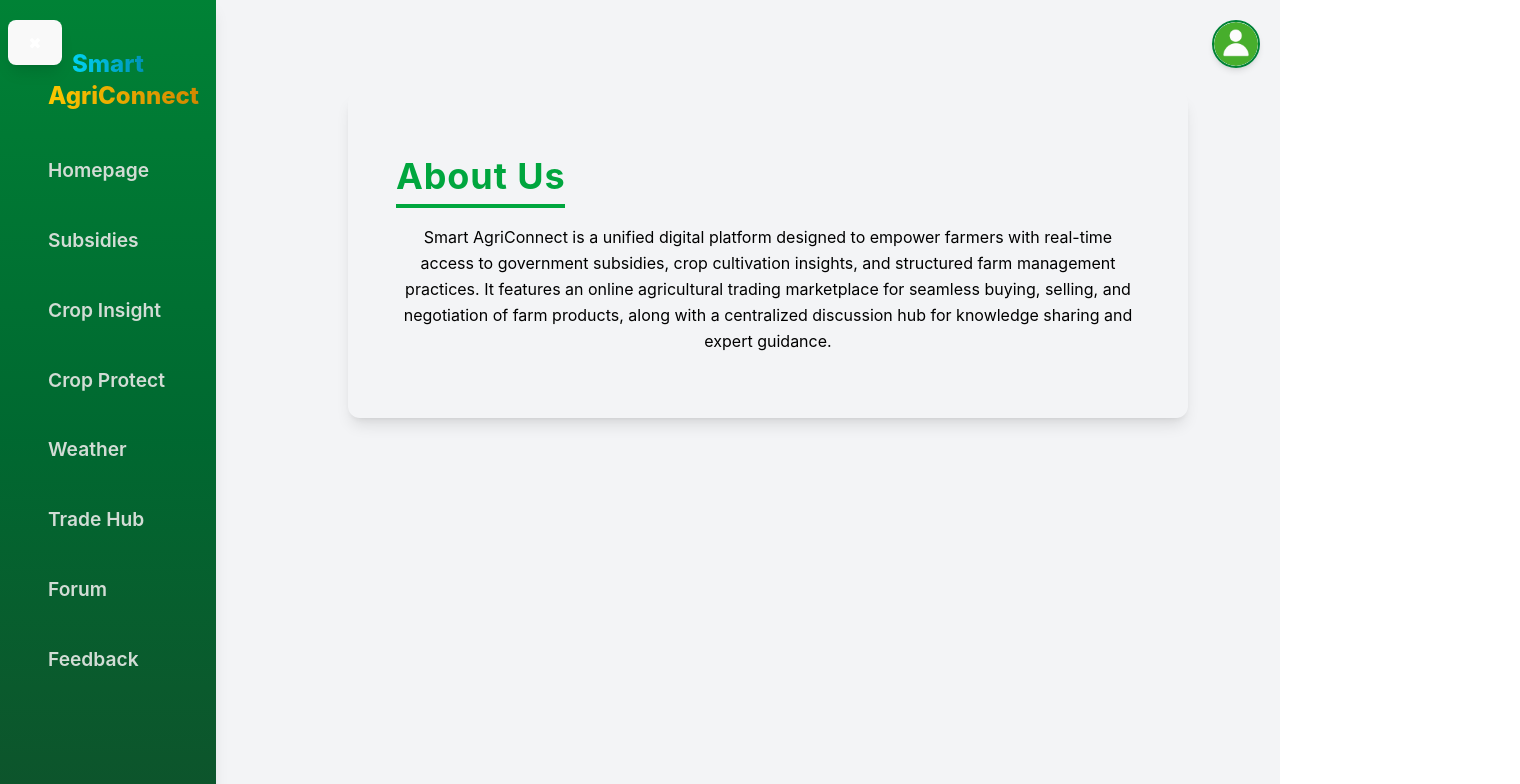
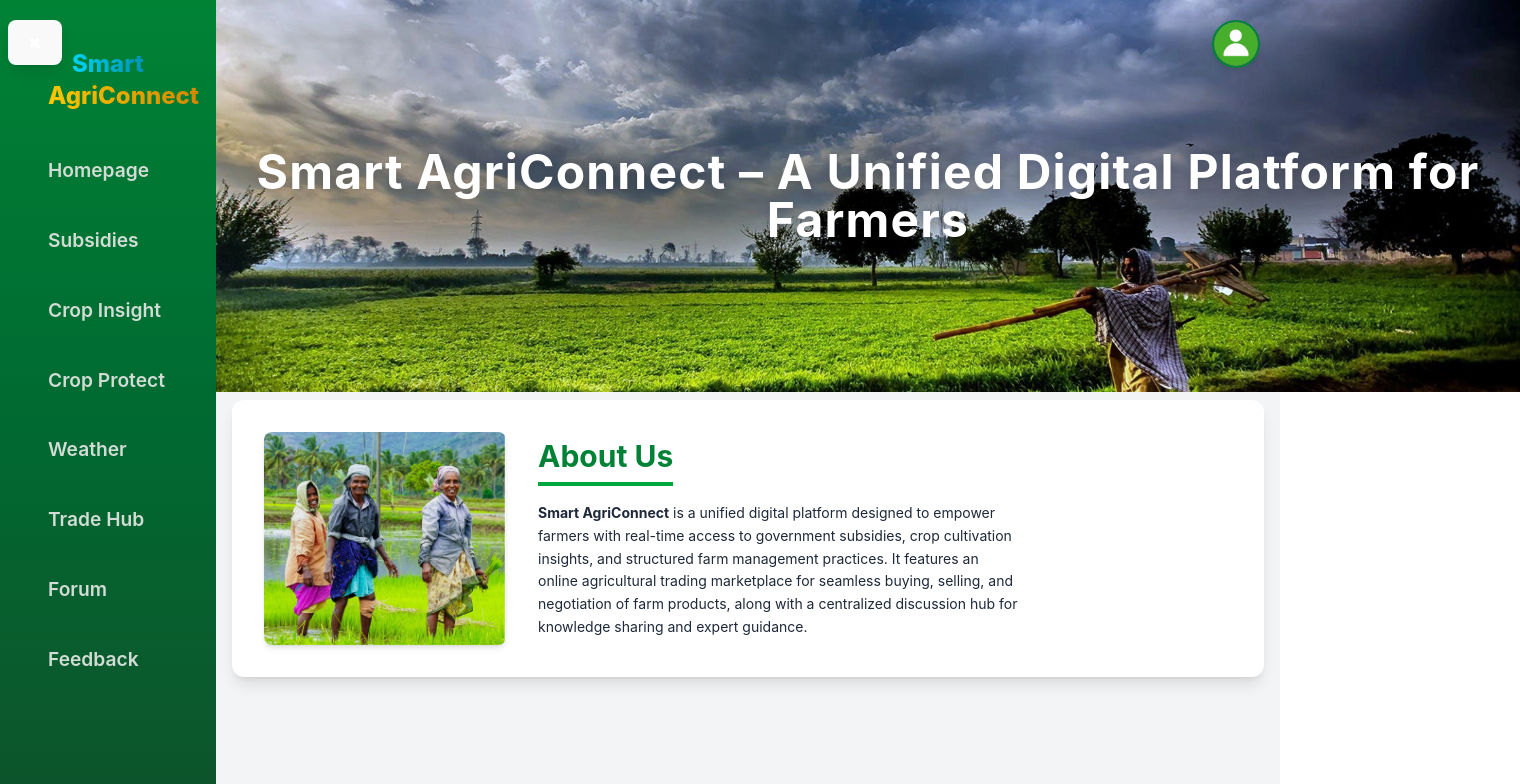
Before and after one commit to pradeep686/Smart-AgriConnect, a React (Vite) app in the folder frontend/: page /homepage in a window 1280 px wide. Shown: the top 784 px of the page, 1520 px wide, since content can reach past the window. Built offline with nearby package versions, Linux system fonts and the light colour scheme.

Commit message:
HomePage...

```diff
--- a/frontend/src/frontendPage/cropProtectPage/fertilizer.jsx
+++ b/frontend/src/frontendPage/cropProtectPage/fertilizer.jsx
@@ -62,16 +62,18 @@ const FertilizerInfo = () => {
       🌱 Fertilizer Information
     </h2>
 
-      <div className="flex justify-end mt-4">
-  <div className="relative w-80">
+    <div className="fixed top-18 left-3/4 transform -translate-x-1/2 w-[90%] max-w-md z-50">
+  <div className="relative w-full">
     <input
       type="text"
-        placeholder="Search Fertilizer..."
+      placeholder="Search Fertilizer..."
       className="w-full bg-white/30 backdrop-blur-lg text-gray-800 placeholder-gray-600 border border-gray-300 rounded-full py-3 pl-5 pr-12 focus:outline-none focus:ring-2 focus:ring-gray-500 shadow-lg transition-all duration-300"
       value={search}
-        onChange={(e) => setSearch(e.target.value)}
-   />
-    <button className="absolute right-2 top-1/2 transform -translate-y-1/2 bg-gradient-to-r from-gray-700 to-black p-3 rounded-full flex items-center justify-center hover:scale-105 transition-all duration-300">
+      onChange={(e) => setSearch(e.target.value)}
+    />
+    <button
+      className="absolute right-3 top-1/2 transform -translate-y-1/2 bg-gradient-to-r from-gray-700 to-black p-2 rounded-full flex items-center justify-center hover:scale-105 transition-all duration-300"
+    >
       <svg
         xmlns="http://www.w3.org/2000/svg"
         fill="none"
@@ -84,7 +86,8 @@ const FertilizerInfo = () => {
       </svg>
     </button>
   </div>
-</div><br/><br/>
+</div>
+<br/><br/>
       <div className="grid grid-cols-1 w-md:grid-cols-2 gap-4">
         {filteredFertilizers.map((fertilizer, index) => (
           <motion.div
--- a/frontend/src/frontendPage/cropProtectPage/pesticide.jsx
+++ b/frontend/src/frontendPage/cropProtectPage/pesticide.jsx
@@ -61,16 +61,18 @@ const PesticideInfo = () => {
         🛡️ Pesticide Information
       </h2>
 
-      <div className="flex justify-end mt-4">
-        <div className="relative w-80">
+      <div className="fixed top-18 left-3/4 transform -translate-x-1/2 w-[90%] max-w-md z-50">
+  <div className="relative w-full">
     <input
       type="text"
-            placeholder="Search Pesticide..."
+      placeholder="Search Fertilizer..."
       className="w-full bg-white/30 backdrop-blur-lg text-gray-800 placeholder-gray-600 border border-gray-300 rounded-full py-3 pl-5 pr-12 focus:outline-none focus:ring-2 focus:ring-gray-500 shadow-lg transition-all duration-300"
       value={search}
       onChange={(e) => setSearch(e.target.value)}
     />
-          <button className="absolute right-2 top-1/2 transform -translate-y-1/2 bg-gradient-to-r from-gray-700 to-black p-3 rounded-full flex items-center justify-center hover:scale-105 transition-all duration-300">
+    <button
+      className="absolute right-3 top-1/2 transform -translate-y-1/2 bg-gradient-to-r from-gray-700 to-black p-2 rounded-full flex items-center justify-center hover:scale-105 transition-all duration-300"
+    >
       <svg
         xmlns="http://www.w3.org/2000/svg"
         fill="none"
@@ -84,8 +86,7 @@ const PesticideInfo = () => {
     </button>
   </div>
 </div>
-      <br />
-      <br />
+<br/><br/>
       <div className="grid grid-cols-1 w-md:grid-cols-2 gap-4">
         {filteredPesticides.map((pesticide, index) => (
           <motion.div
--- a/frontend/src/frontendPage/homePage/homePage.jsx
+++ b/frontend/src/frontendPage/homePage/homePage.jsx
@@ -3,23 +3,53 @@ import React from "react";
 const HomePage = () => {
   return (
     <div className="flex min-h-screen bg-gray-100">
-      {/* Main Content (After Navbar) */}
-      <div className="ml-64 p-8 flex-1">
-        {/* About Us Section (Full-width rectangle) */}
-        <div className="bg-gradient-to-r from-700 to-900 text-white py-16 px-12 shadow-lg rounded-xl mx-5 mt-5">
+    {/* Main Content (After Navbar) */}
+    <div className="absolute inset-0  ml-54  min-h-screen">
 
-          <h2 className="text-4xl font-bold text-green-600 mb-4 text-left tracking-wide  border-b-4 border-green-600 pb-2 inline-block">
-            About Us
-          </h2>
+    <div className="relative  min-h-screen bg-gray-100">
+      {/* Full-width Image Section */}
+      <div
+        className="relative w-326 h-98  bg-cover bg-center"
+        style={{ backgroundImage: "url('/images/main1.webp')" }}
+      >
+        {/* Overlay for better text visibility */}
+        <div className="inset-0 bg-black/50"></div>
 
-          <h2 className="max-w-5xl mx-auto text-black leading-relaxed text-center">
-            Smart AgriConnect is a unified digital platform designed to empower farmers with real-time access
-            to government subsidies, crop cultivation insights, and structured farm management practices. It
-            features an online agricultural trading marketplace for seamless buying, selling, and negotiation
-            of farm products, along with a centralized discussion hub for knowledge sharing and expert guidance.
-          </h2>
+        {/* Text Content */}
+        <div className="absolute inset-0 flex flex-col items-center justify-center text-center text-white px-6">
+          <h6 className="text-4xl md:text-5xl font-bold tracking-wide drop-shadow-lg">
+            Smart AgriConnect – A Unified Digital Platform for Farmers
+          </h6>
 
         </div>
+      </div>
+
+        {/* About Us Section */}
+        <div className="bg-white shadow-lg rounded-xl top-100 mx-4 mt-2 p-8 flex items-center space-x-8">
+          {/* Left - Background Image */}
+          <div className="w-1/4">
+            <img
+              src="/images/main2.jpg"
+              alt="Smart AgriConnect"
+              className="rounded-lg shadow-md w-full"
+            />
+          </div>
+
+          {/* Right - Text Content */}
+          <div className="w-1/2">
+            <h2 className="text-3xl font-bold text-green-700 mb-4 border-b-4 border-green-600 pb-2 inline-block">
+              About Us
+            </h2>
+            <p className="text-gray-800 text-sm leading-relaxed">
+              <strong>Smart AgriConnect</strong> is a unified digital platform designed to empower
+              farmers with real-time access to government subsidies, crop cultivation insights,
+              and structured farm management practices. It features an online agricultural trading
+              marketplace for seamless buying, selling, and negotiation of farm products, along
+              with a centralized discussion hub for knowledge sharing and expert guidance.
+            </p>
+          </div>
+        </div>
+      </div>
       </div>
     </div>
   );
```
Also changed, not shown: frontend/public/images/main1.webp (added), frontend/public/images/main2.jpg (added). Lines whose indentation alone changed are shown as unchanged.
